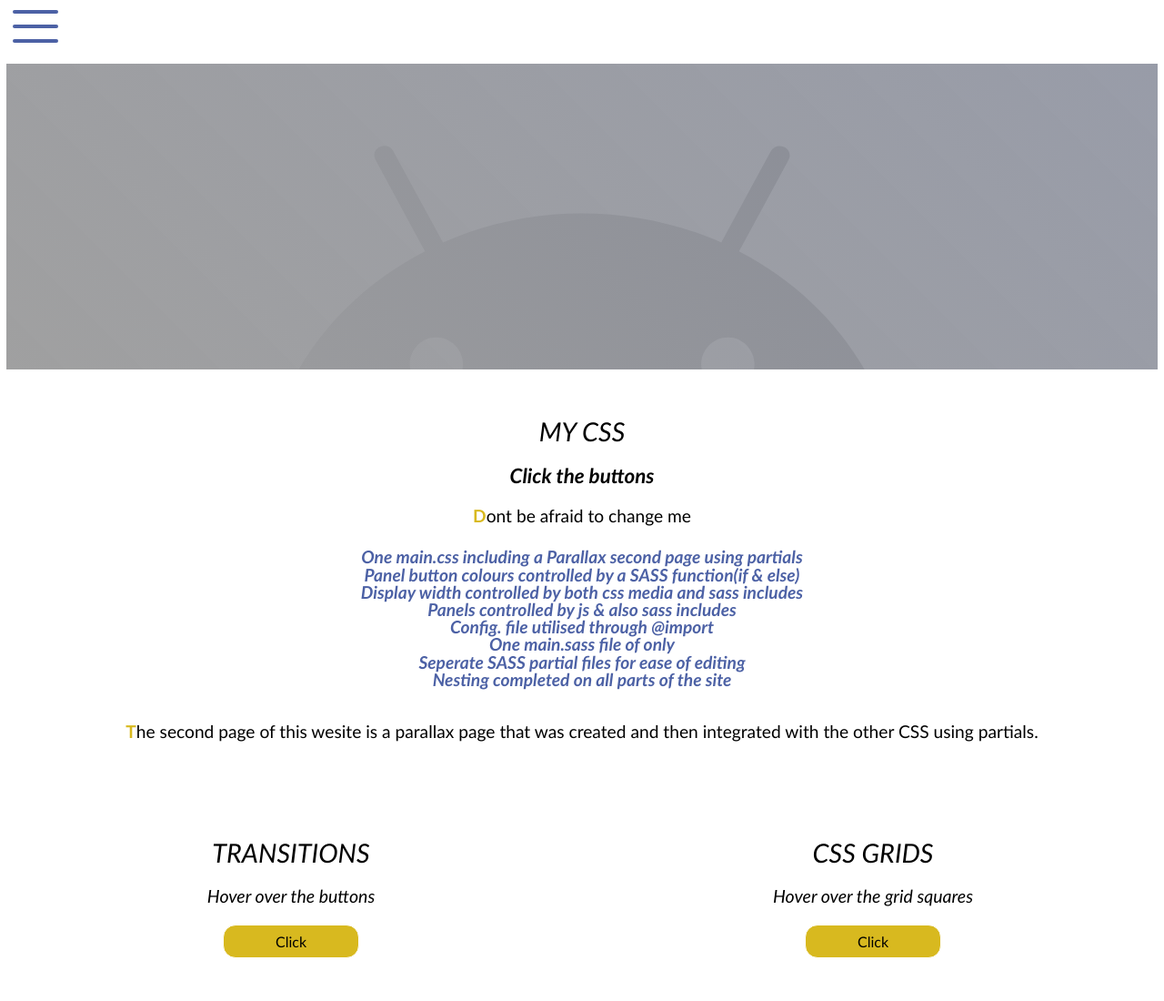
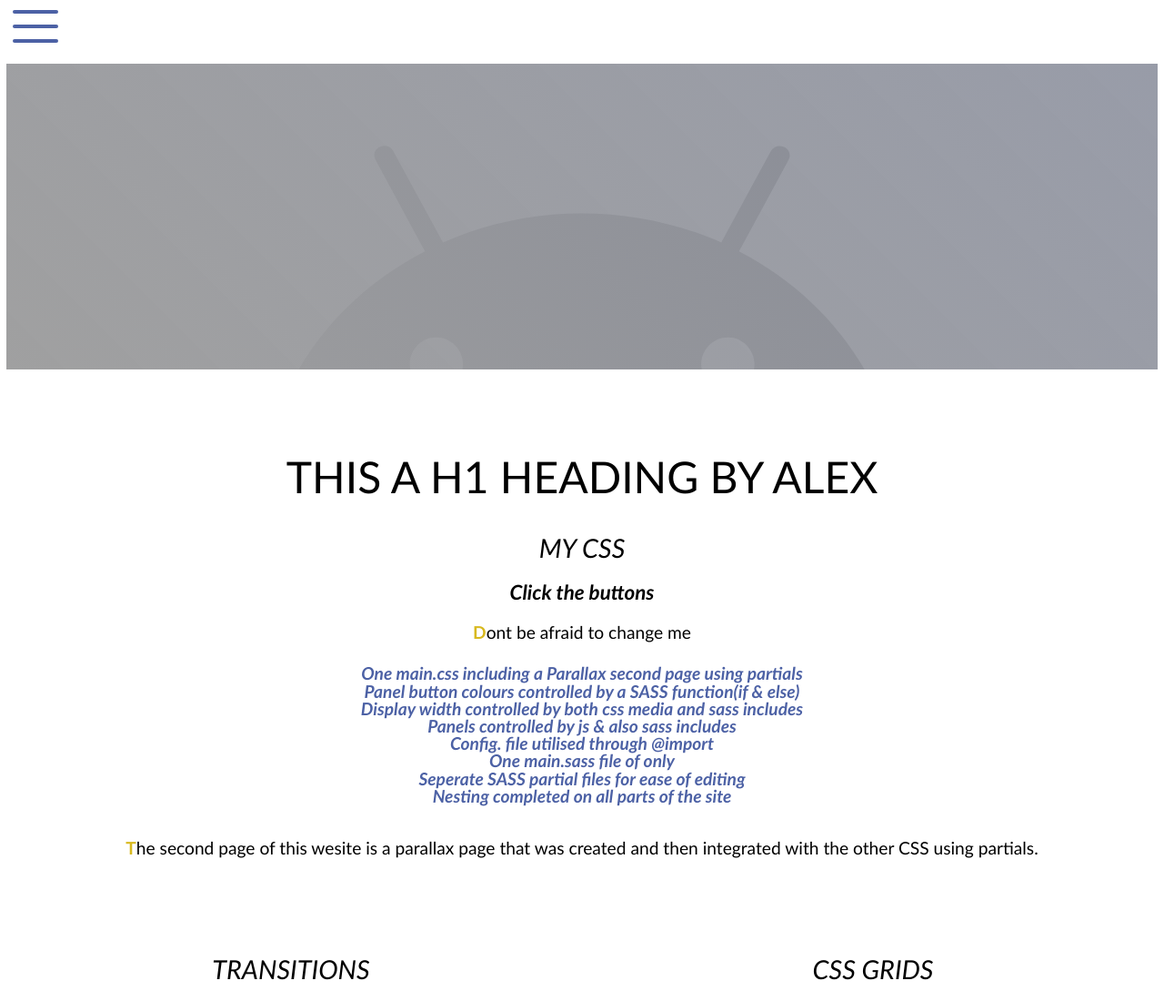
Before and after one commit to Robbozinoz/scss_test, a website: page index.html in a window 1280 px wide. Shown: the top 1100 px of the page at 91% size. Drawn offline with Linux system fonts and the light colour scheme.

Commit message:
added H1

```diff
--- a/index.html
+++ b/index.html
@@ -67,6 +67,7 @@
         <div class="row">
             <div class="col">
                 <div class="info-box-clear">
+                    <h1>This a H1 heading by Alex</h1>
                     <h2>My CSS</h2>
                     <h3>Click the buttons</h3>
                     <p>Dont be afraid to change me</p>
```
Also changed, not shown: skye.html (+1 -0 lines).
